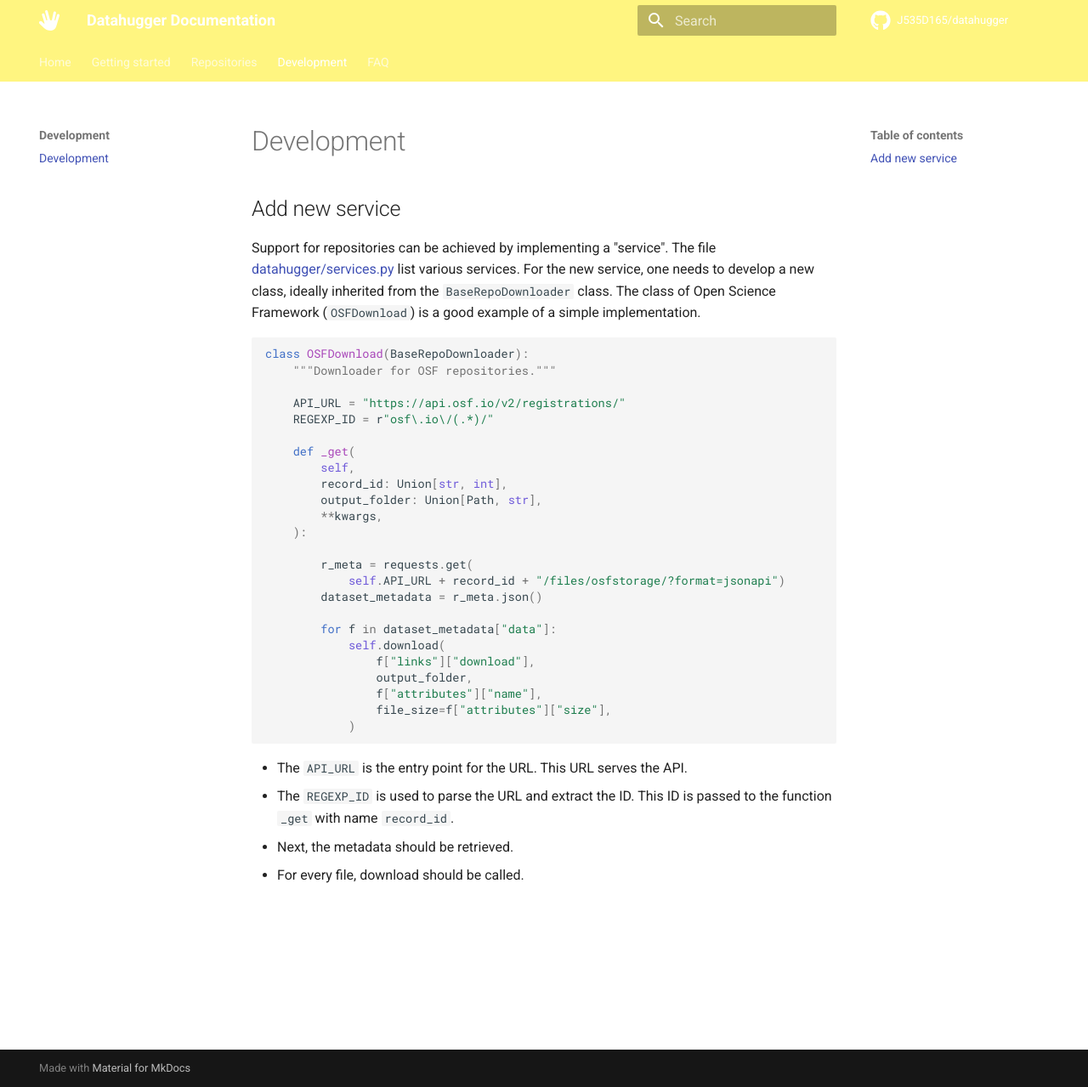
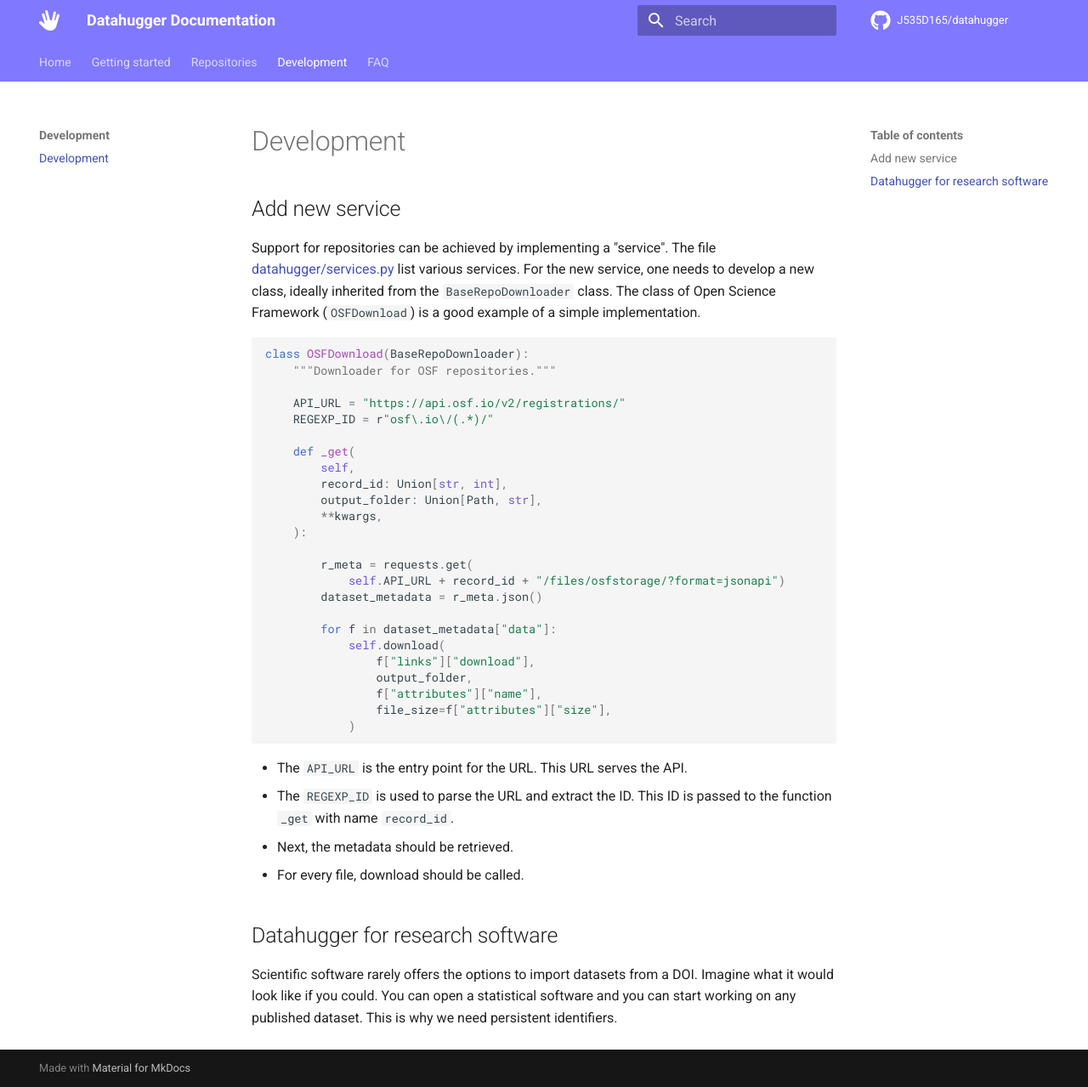
Before and after one commit to J535D165/datahugger, an MkDocs documentation site: the page built from docs/development.md, in a window 1280 px wide and 1279 px high. Shown: the whole window at 85% size. Built offline with MkDocs 1.6.1 and Material for MkDocs 9.7.7, drawn with Linux system fonts in a browser that asks for light colours; comment, search, counter and statistics services are not loaded.

Commit message:
Lots of new docs

```diff
--- a/docs/development.md
+++ b/docs/development.md
@@ -40,3 +40,10 @@
 - The `REGEXP_ID` is used to parse the URL and extract the ID. This ID is passed to the function `_get` with name `record_id`.
 - Next, the metadata should be retrieved.
 - For every file, download should be called.
+
+## Datahugger for research software
+
+Scientific software rarely offers the options to import datasets from a DOI.
+Imagine what it would look like if you could. You can open a statistical
+software and you can start working on any published dataset. This is why we
+need persistent identifiers.
--- a/docs/stylesheets/extra.css
+++ b/docs/stylesheets/extra.css
@@ -1,5 +1,5 @@
 :root > * {
-  --md-primary-fg-color:        #FFF580;
-  --md-primary-fg-color--light: #ECB7B7;
+  --md-primary-fg-color:        #8078FF;
+  --md-primary-fg-color--light: #8078FF;
   --md-primary-fg-color--dark:  #90030C;
 }
--- a/mkdocs.yml
+++ b/mkdocs.yml
@@ -3,7 +3,10 @@
 repo_name: J535D165/datahugger
 
 nav:
-    - Home: index.md
+    - Home:
+      - index.md
+      - working.md
+      - reproducible.md
     - Getting started:
       - installation.md
       - download.md
```
Also changed, not shown: docs/index.md (+13 -1 lines), docs/reproducible.md (added, +63 -0 lines), docs/working.md (added, +13 -0 lines), docs/images/datahugger_architecture.drawio.svg (added), 1 other file.
